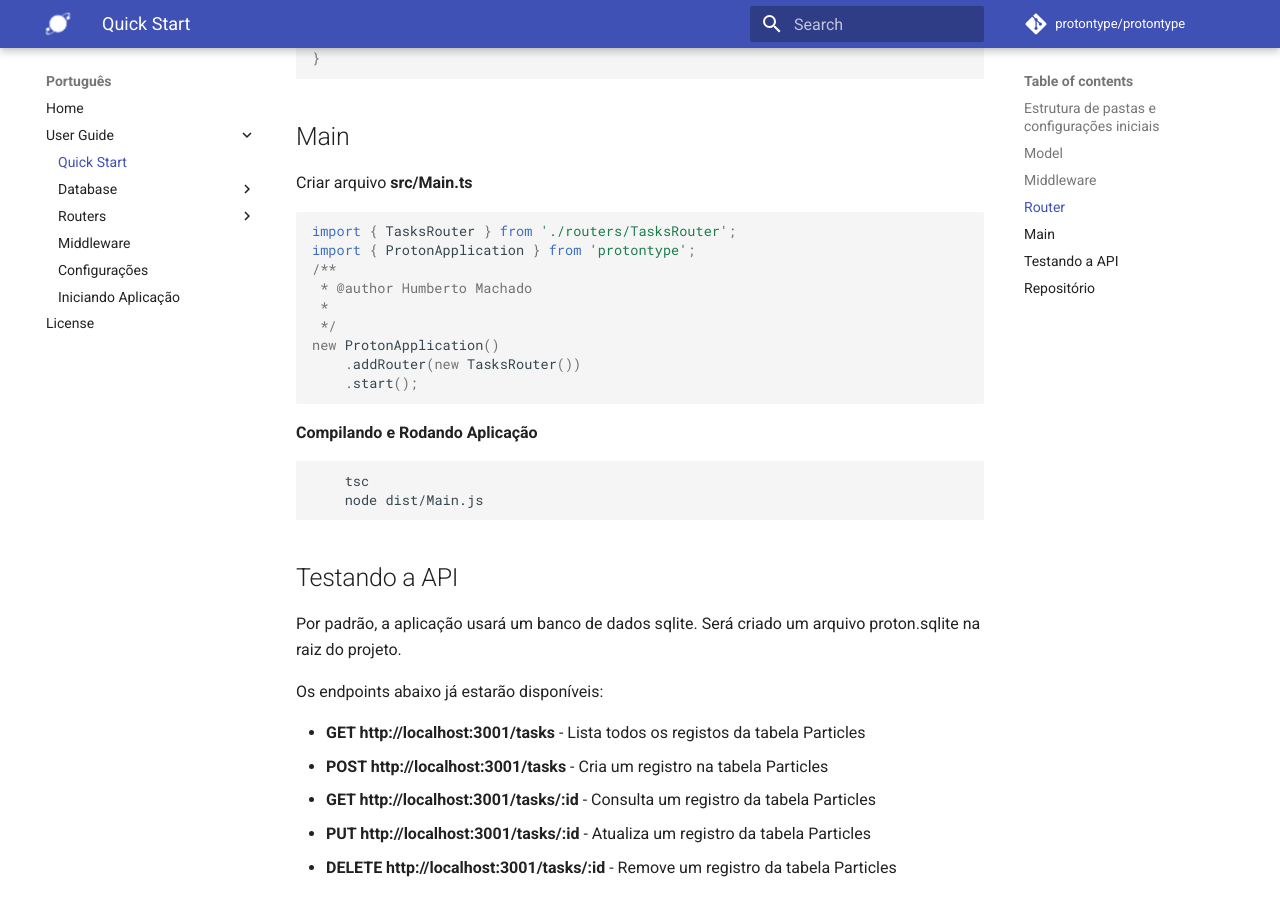
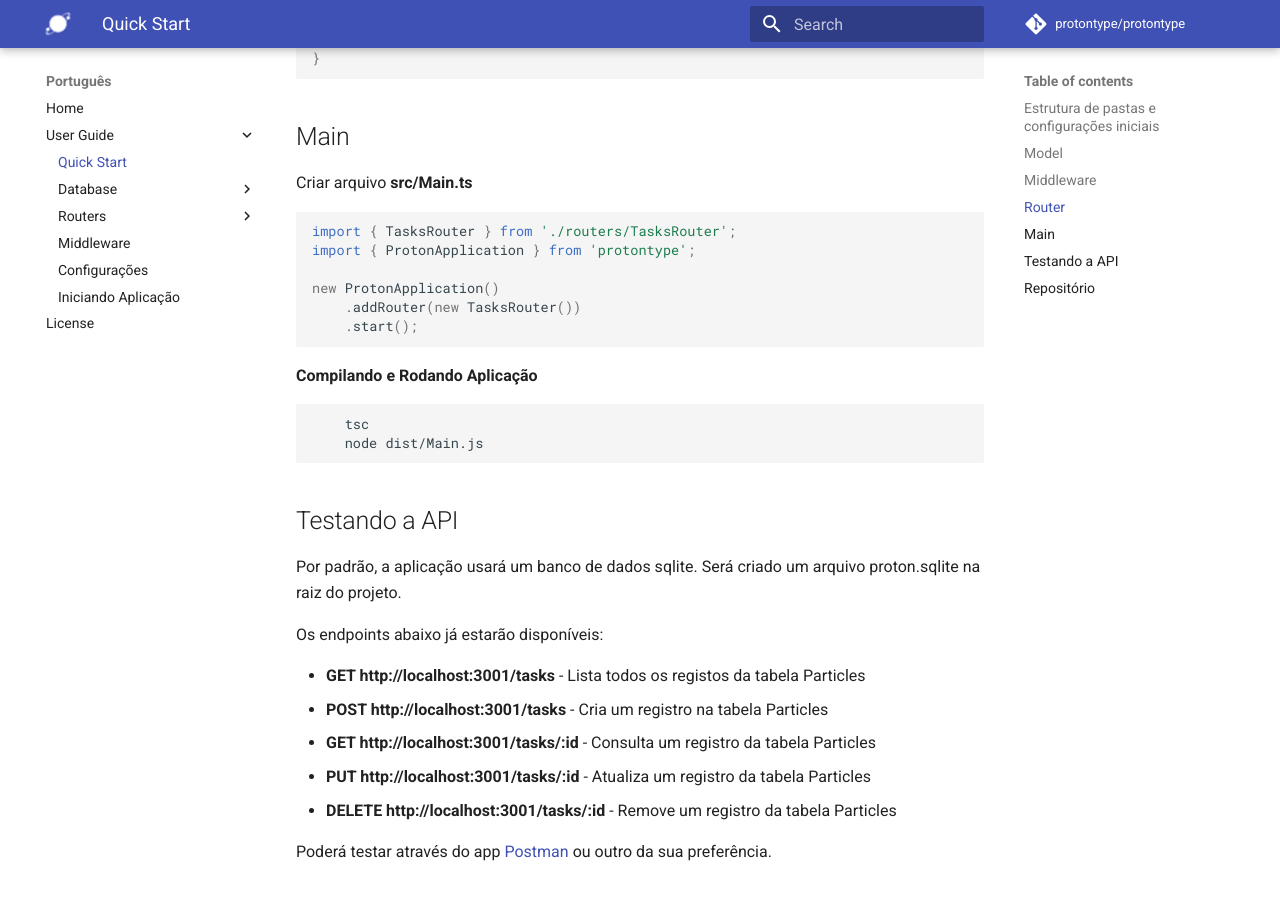
Before and after one commit to protontype/protontype.github.io, an MkDocs documentation site: the page built from docs/quickstart.md, in a window 1280 px wide and 900 px high, scrolled down 2285 px. Built offline with MkDocs 1.6.1 and Material for MkDocs 9.7.7, drawn with Linux system fonts in a browser that asks for light colours; comment, search, counter and statistics services are not loaded; old or Windows-style settings are respelled for this version of MkDocs.

Commit message:
Removed @author from code

````diff
--- a/docs/quickstart.md
+++ b/docs/quickstart.md
@@ -111,8 +111,6 @@
 }
 ```
 
-
-
 ##Main
 
 Criar arquivo **src/Main.ts**
@@ -120,10 +118,7 @@
 ```typescript
 import { TasksRouter } from './routers/TasksRouter';
 import { ProtonApplication } from 'protontype';
-/**
- * @author Humberto Machado
- *
- */
+
 new ProtonApplication()
     .addRouter(new TasksRouter())
     .start();
````
